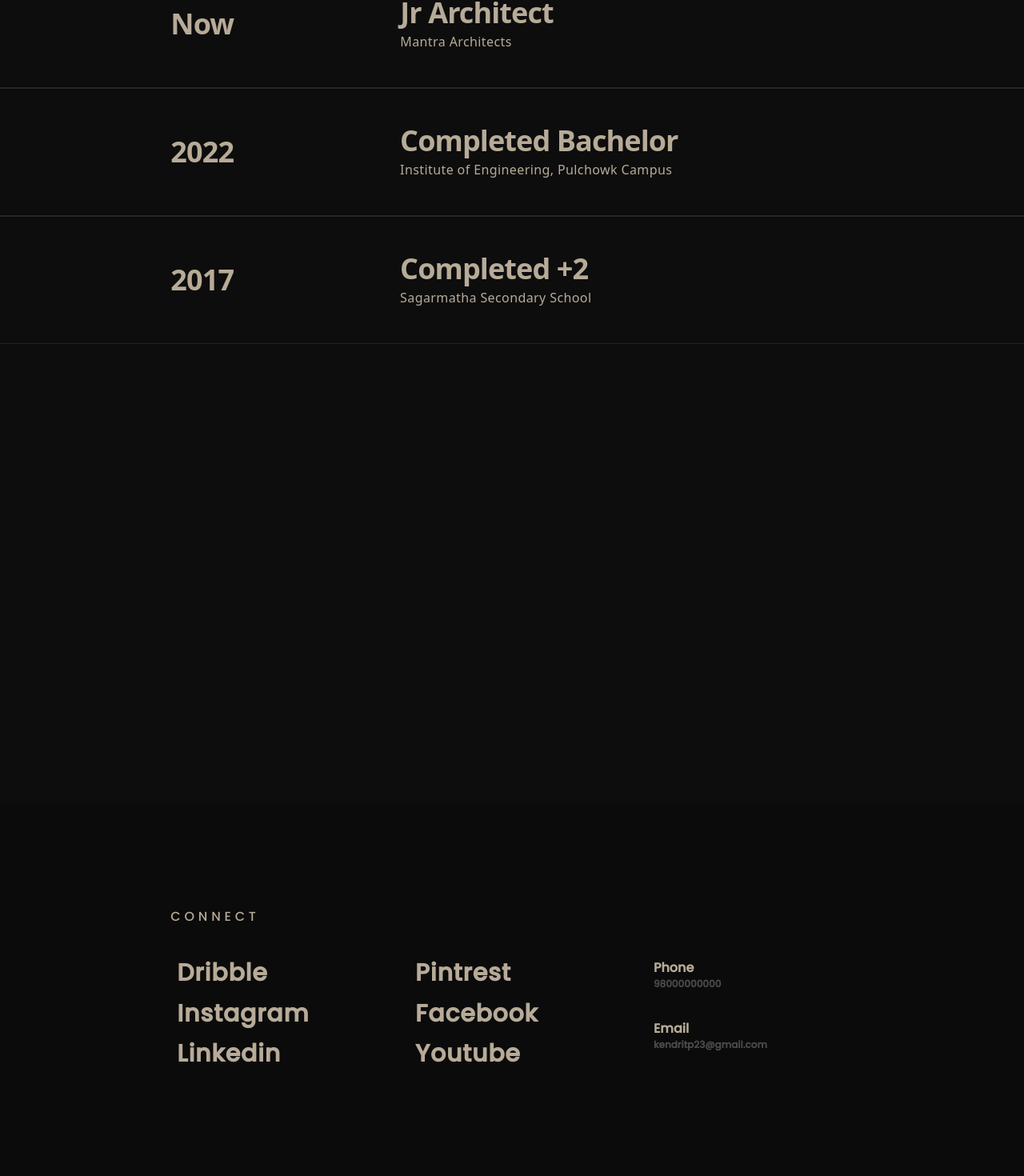
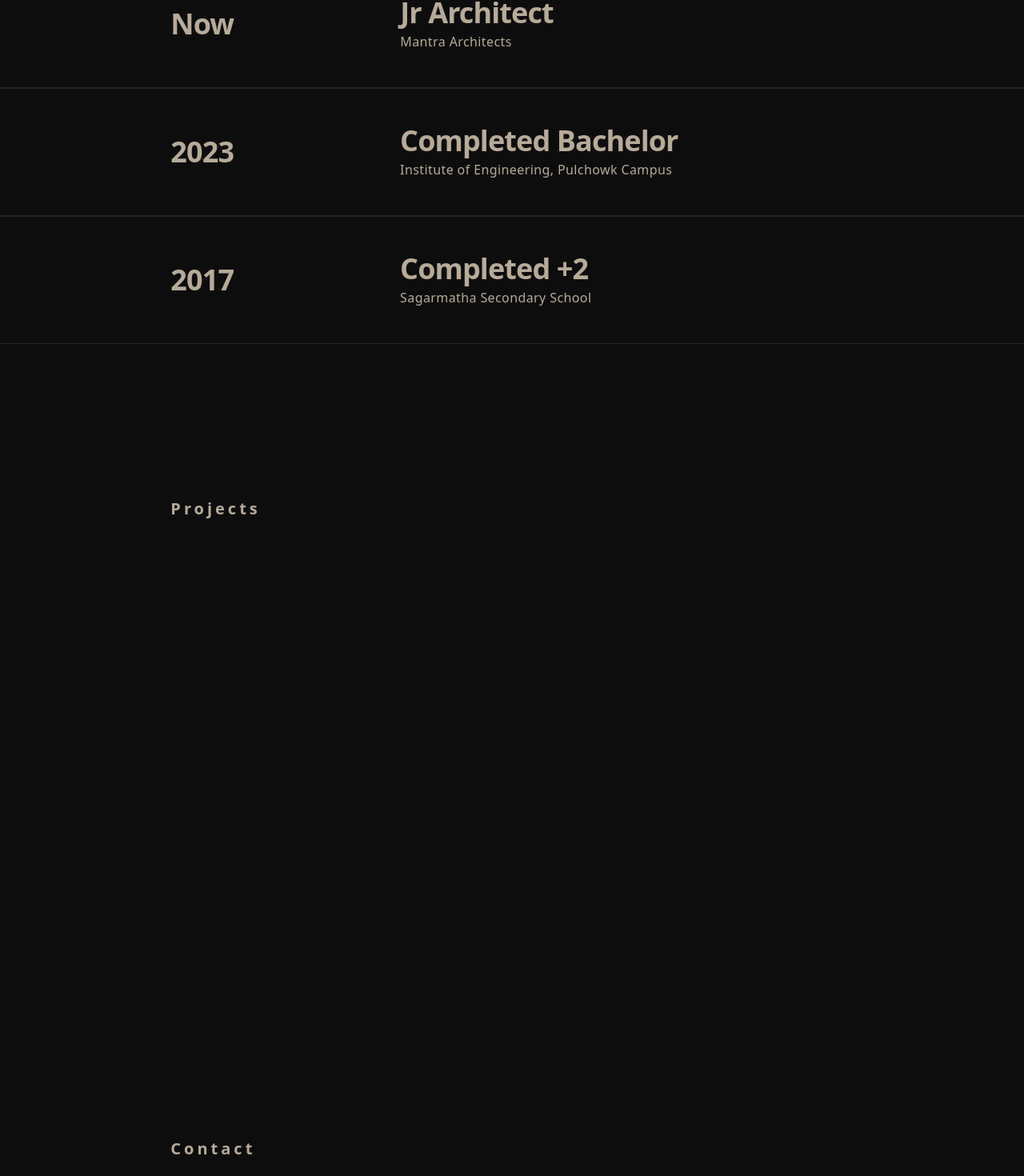
Before and after one commit to poudelsanchit/KendritPoudel, a React (Vite) app: page / in a window 1280 px wide. Shown: the part 1798-3268 px from the top of the page at 80% size. Built offline with nearby package versions, Linux system fonts and the light colour scheme.

Commit message:
update App.jsx and Career.jsx

```diff
--- a/src/App.jsx
+++ b/src/App.jsx
@@ -4,6 +4,8 @@ import BottomNavBar from './Components/BottomNavBar';
 import {motion} from 'framer-motion'
 import useMousePosition from './utils/useMousePosition';
 import Career from './Components/Career';
+import Projects from './Components/Projects';
+import Contact from './Components/Contact';
 const App = () => {
   const {x,y}= useMousePosition();
 
@@ -26,6 +28,9 @@ const App = () => {
         />
         <Body />
         <Career/>
+        <Projects/>
+        <Contact/>
+
         <BottomNavBar />
       </div>
     </>
--- a/src/Components/Career.jsx
+++ b/src/Components/Career.jsx
@@ -7,7 +7,7 @@ const Career = () => {
       company: "Mantra Architects",
     },
     {
-      time: "2022",
+      time: "2023",
       position: "Completed Bachelor",
       company: "Institute of Engineering, Pulchowk Campus",
     },
@@ -19,10 +19,10 @@ const Career = () => {
   ];
     return (
       <>
-        <div className="w-full flex justify-center text-txtprimary">
-          <div className="flex  flex-col mb-96 gap-5 h-screen pt-20 w-full">
+        <div className="w-full flex justify-center text-txtprimary ">
+          <div className="flex  flex-col  gap-5 min-h-screen pt-20 w-full z-50">
             <div className="tracking-[0.2em] font-semibold text-xl flex justify-center  ">
-            <div className="w-8/12">My Journey</div>
+            <div className="w-8/12 ">My Journey</div>
 
             </div>
             <div className="flex  flex-col   text-4xl  font-[550] tracking-tight">
--- /dev/null
+++ b/src/Components/Contact.jsx
@@ -0,0 +1,20 @@
+
+const Contact = () => {
+
+    return (
+      <>
+        <div className="w-full flex justify-center text-txtprimary">
+          <div className="flex  flex-col  gap-5 h-screen  w-full z-50">
+            <div className="tracking-[0.2em] font-semibold text-xl flex justify-center  ">
+              <div className="w-8/12">Contact</div>
+            </div>
+            <div className="flex  flex-col   text-4xl  font-[550] tracking-tight"></div>
+          </div>
+        </div>
+      </>
+    );
+
+
+  }
+
+  export default Contact
--- /dev/null
+++ b/src/Components/Projects.jsx
@@ -0,0 +1,24 @@
+
+const Projects = () => {
+
+      return (
+        <>
+          <div className="w-full flex justify-center text-txtprimary">
+            <div className="flex  flex-col  gap-5 h-screen  w-full z-50">
+              <div className="tracking-[0.2em] font-semibold text-xl flex justify-center  ">
+              <div className="w-8/12">Projects</div>
+
+              </div>
+              <div className="flex  flex-col   text-4xl  font-[550] tracking-tight">
+
+
+              </div>
+            </div>
+          </div>
+        </>
+      );
+
+
+    }
+
+    export default Projects
```
